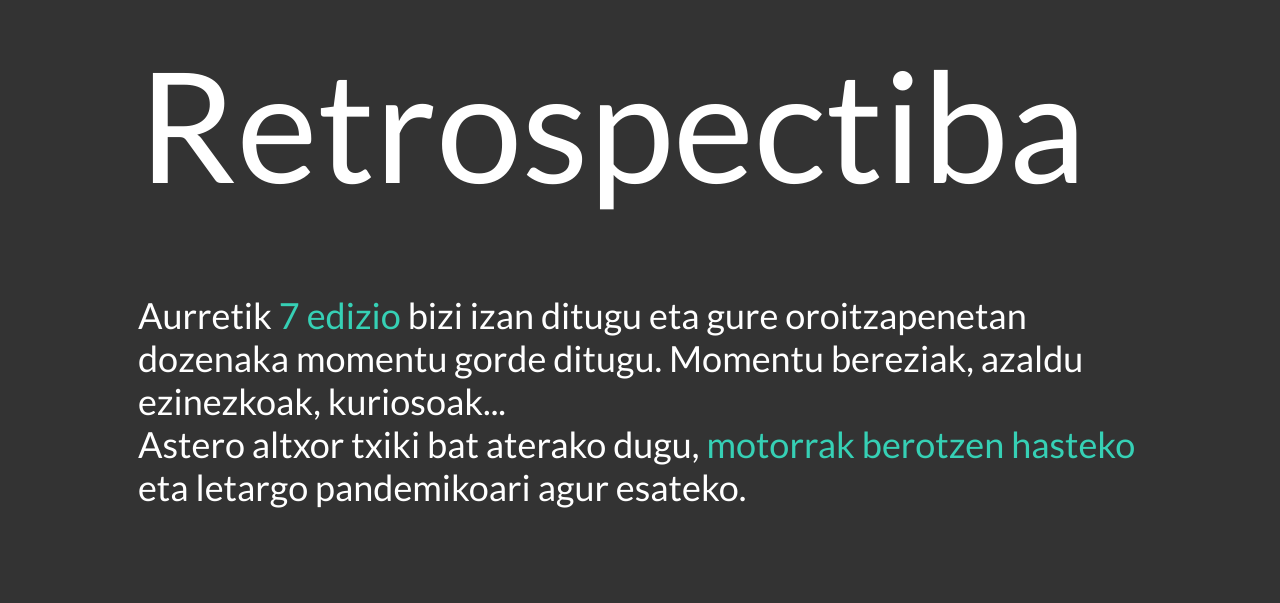
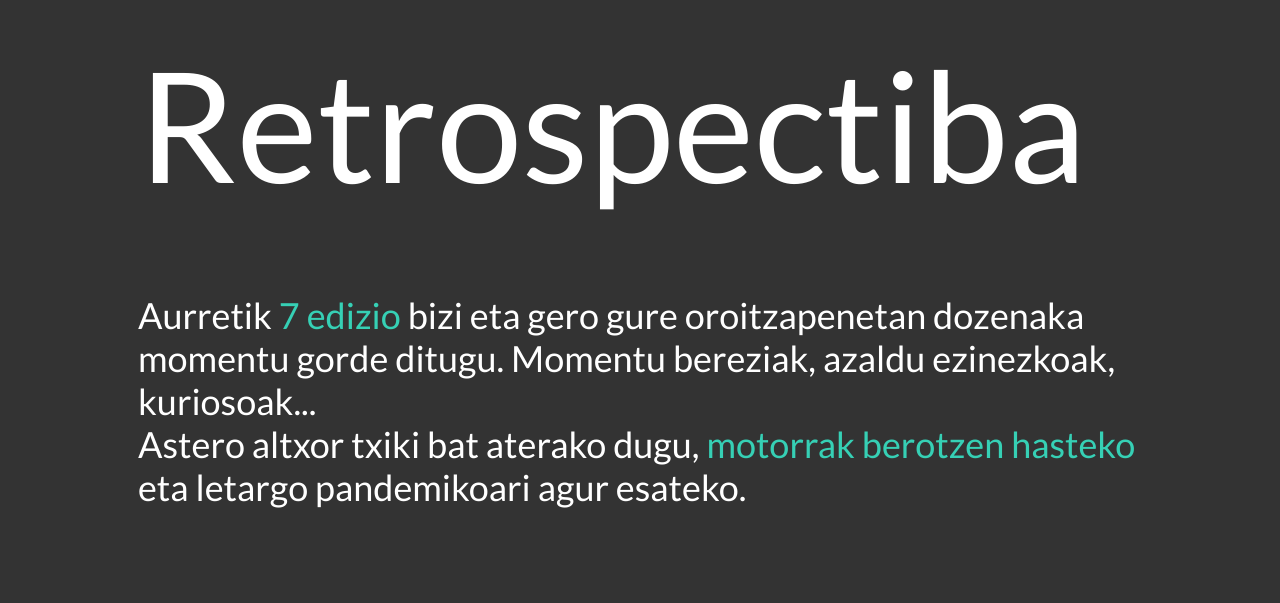
Before and after one commit to nakDS/nak-scaffold, a website: page docs/index.html in a window 1280 px wide. Shown: the part 845-1448 px from the top of the page. Drawn offline with Linux system fonts and the light colour scheme; grey boxes are pictures that could not be loaded.

Commit message:
Update grammar

```diff
--- a/docs/index.html
+++ b/docs/index.html
@@ -28,7 +28,7 @@
 <section class="nk-section nk-bg--k-3 nk-pbn">
   <div class="nk-container--content">
     <h2 class="nk-cover__title">Retrospectiba</h2>
-    <p class="nk-mvx nk-heading--4 nk-pbx">Aurretik <span class="nk-color"> 7 edizio</span> bizi izan ditugu eta gure
+    <p class="nk-mvx nk-heading--4 nk-pbx">Aurretik <span class="nk-color"> 7 edizio</span> bizi eta gero gure
       oroitzapenetan dozenaka momentu gorde ditugu. Momentu bereziak, azaldu ezinezkoak, kuriosoak...
       <br> Astero altxor
       txiki bat aterako dugu, <span class="nk-color">motorrak berotzen hasteko</span> eta letargo pandemikoari agur
```
